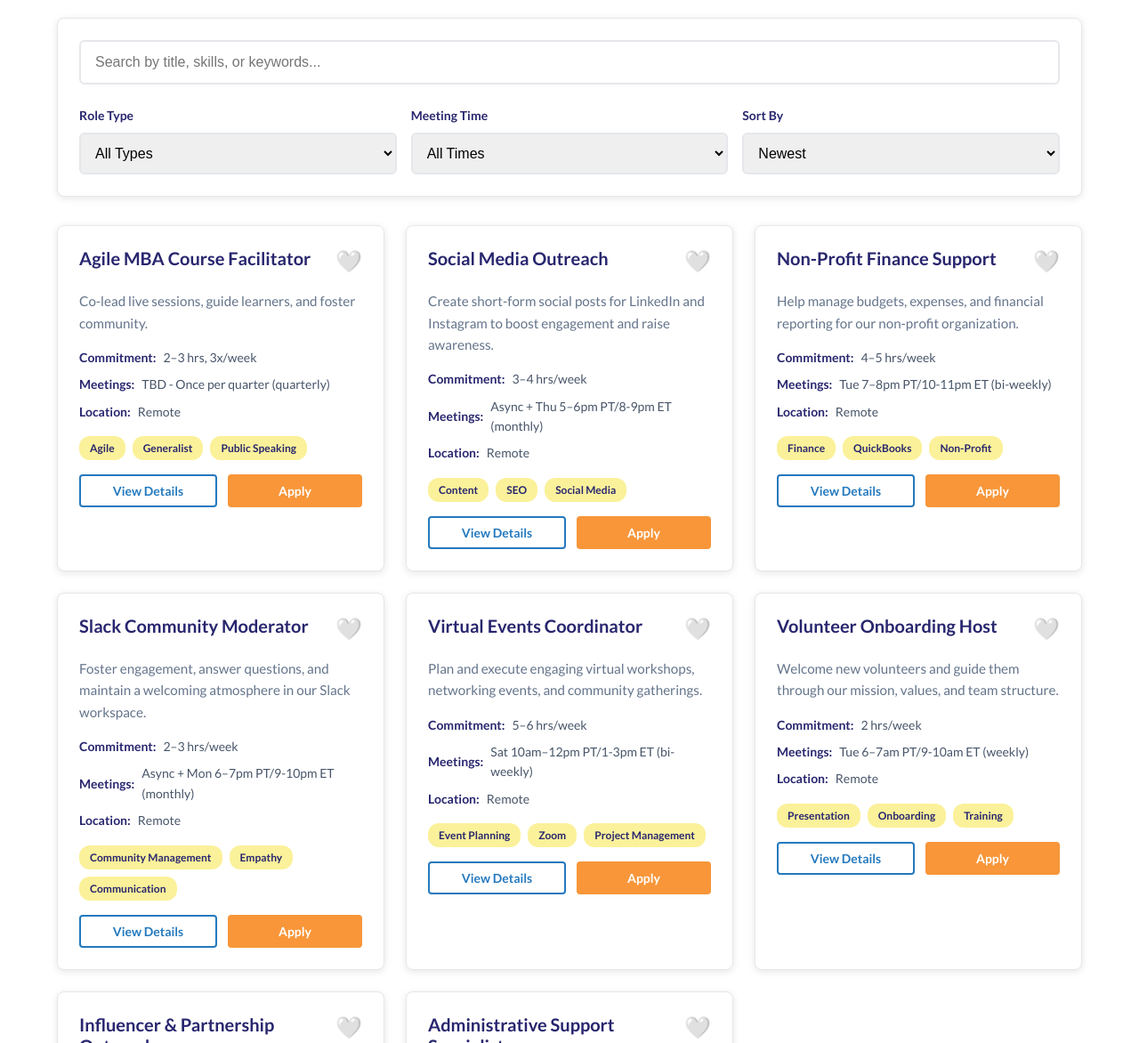
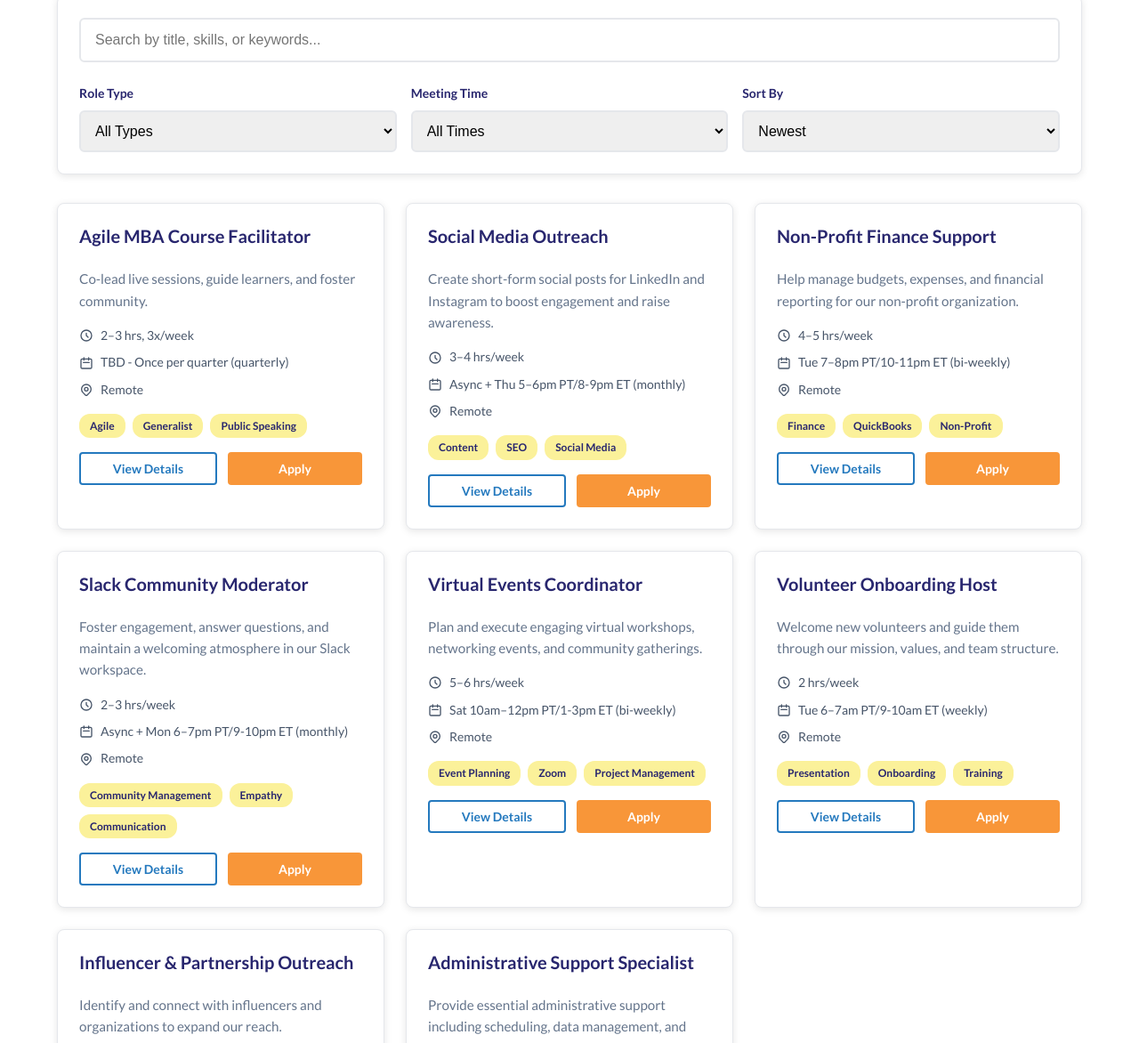
Before and after one commit to TrinitySpliced/tjhvol.github.io, a plain HTML site: page index.html in a window 1280 px wide. Shown: the part 957-2129 px from the top of the page at 89% size. Drawn offline with Linux system fonts and the light colour scheme.

Commit message:
Update index.html

```diff
--- a/index.html
+++ b/index.html
@@ -417,7 +417,8 @@
       flex: 1;
     }
 
-    .tjh-save-btn {
+    /* Removed save button styling */
+    /* .tjh-save-btn {
       background: none;
       border: none;
       cursor: pointer;
@@ -426,15 +427,15 @@
       transition: color 0.2s ease;
       padding: 0;
       margin-left: 0.5rem;
-    }
-
-    .tjh-save-btn.tjh-saved {
+    } */
+
+    /* .tjh-save-btn.tjh-saved {
       color: var(--tjh-orange);
-    }
-
-    .tjh-save-btn:hover {
+    } */
+
+    /* .tjh-save-btn:hover {
       color: var(--tjh-orange);
-    }
+    } */
 
     .tjh-role-card-short {
       color: #64748b;
@@ -455,6 +456,13 @@
       align-items: center;
       gap: 0.5rem;
       color: #475569;
+    }
+
+    /* Removed text labels, added icon styling */
+    .tjh-role-meta-icon {
+      width: 16px;
+      height: 16px;
+      flex-shrink: 0;
     }
 
     .tjh-role-meta-item strong {
@@ -999,7 +1007,7 @@
   <header class="tjh-main-header" role="banner">
     <div class="tjh-main-header-container">
       <a href="/" aria-label="The Job Hackers Homepage">
-        <img src="https://www.thejobhackers.org/wp-content/uploads/2020/09/cropped-thejobhackers-fb-0e2f76-300-pixels-transparent-100x100.png" alt="The Job Hackers logo" class="tjh-header-logo">
+        <img src="/images/design-mode/cropped-thejobhackers-fb-0e2f76-300-pixels-transparent-100x100.png" alt="The Job Hackers logo" class="tjh-header-logo">
       </a>
       <nav class="tjh-main-nav" aria-label="Main navigation">
         <a href="#tjh-roles">Roles</a>
@@ -1013,7 +1021,7 @@
   <!-- HERO SECTION -->
   <section class="tjh-hero" role="banner">
     <div class="tjh-hero-content">
-      <img src="https://www.thejobhackers.org/wp-content/uploads/2020/09/cropped-thejobhackers-fb-0e2f76-300-pixels-transparent-100x100.png" alt="The Job Hackers logo" class="tjh-logo">
+      <img src="/images/design-mode/cropped-thejobhackers-fb-0e2f76-300-pixels-transparent-100x100.png" alt="The Job Hackers logo" class="tjh-logo">
       <h1>Volunteer with The Job Hackers</h1>
       <p class="tjh-hero-subtext">Empower job seekers to transform their careers through agile coaching, community support, and professional development. Make a real impact.</p>
       <div class="tjh-hero-ctas">
@@ -1197,7 +1205,7 @@
   <!-- FOOTER -->
   <footer class="tjh-footer" role="contentinfo">
     <div class="tjh-footer-content">
-      <img src="https://www.thejobhackers.org/wp-content/uploads/2020/09/cropped-thejobhackers-fb-0e2f76-300-pixels-transparent-100x100.png" alt="The Job Hackers logo" class="tjh-footer-logo">
+      <img src="/images/design-mode/cropped-thejobhackers-fb-0e2f76-300-pixels-transparent-100x100.png" alt="The Job Hackers logo" class="tjh-footer-logo">
       <h3>The Job Hackers</h3>
       <div class="tjh-footer-contact">
         <p>Questions? Reach out at <a href="mailto:volunteer@thejobhackers.org">volunteer@thejobhackers.org</a></p>
@@ -1422,25 +1430,27 @@
         <article class="tjh-role-card" role="listitem">
           <div class="tjh-role-card-header">
             <h3>${role.title}</h3>
-            <button
-              class="tjh-save-btn ${TJH_savedRoles.includes(role.id) ? 'tjh-saved' : ''}"
-              onclick="TJH_toggleSave('${role.id}')"
-              aria-label="${TJH_savedRoles.includes(role.id) ? 'Remove from saved' : 'Save role'}"
-              aria-pressed="${TJH_savedRoles.includes(role.id)}"
-            >
-              ${TJH_savedRoles.includes(role.id) ? '❤️' : '🤍'}
-            </button>
           </div>
           <p class="tjh-role-card-short">${role.short}</p>
           <div class="tjh-role-meta">
             <div class="tjh-role-meta-item">
-              <strong>Commitment:</strong> ${role.commitment}
+              <svg class="tjh-role-meta-icon" fill="none" stroke="currentColor" viewBox="0 0 24 24" xmlns="http://www.w3.org/2000/svg" aria-hidden="true">
+                <path stroke-linecap="round" stroke-linejoin="round" stroke-width="2" d="M12 8v4l3 3m6-3a9 9 0 11-18 0 9 9 0 0118 0z"></path>
+              </svg>
+              <span>${role.commitment}</span>
             </div>
             <div class="tjh-role-meta-item">
-              <strong>Meetings:</strong> ${role.meeting}
+              <svg class="tjh-role-meta-icon" fill="none" stroke="currentColor" viewBox="0 0 24 24" xmlns="http://www.w3.org/2000/svg" aria-hidden="true">
+                <path stroke-linecap="round" stroke-linejoin="round" stroke-width="2" d="M8 7V3m8 4V3m-9 8h10M5 21h14a2 2 0 002-2V7a2 2 0 00-2-2H5a2 2 0 00-2 2v12a2 2 0 002 2z"></path>
+              </svg>
+              <span>${role.meeting}</span>
             </div>
             <div class="tjh-role-meta-item">
-              <strong>Location:</strong> ${role.location}
+              <svg class="tjh-role-meta-icon" fill="none" stroke="currentColor" viewBox="0 0 24 24" xmlns="http://www.w3.org/2000/svg" aria-hidden="true">
+                <path stroke-linecap="round" stroke-linejoin="round" stroke-width="2" d="M17.657 16.657L13.414 20.9a1.998 1.998 0 01-2.827 0l-4.244-4.243a8 8 0 1111.314 0z"></path>
+                <path stroke-linecap="round" stroke-linejoin="round" stroke-width="2" d="M15 11a3 3 0 11-6 0 3 3 0 016 0z"></path>
+              </svg>
+              <span>${role.location}</span>
             </div>
           </div>
           <div class="tjh-role-skills">
@@ -1598,19 +1608,6 @@
       button.textContent = isExpanded ? 'View Details' : 'Hide Details';
     }
 
-    // ========================================
-    // SAVE/UNSAVE ROLE
-    // ========================================
-    function TJH_toggleSave(roleId) {
-      const index = TJH_savedRoles.indexOf(roleId);
-      if (index > -1) {
-        TJH_savedRoles.splice(index, 1);
-      } else {
-        TJH_savedRoles.push(roleId);
-      }
-      localStorage.setItem('tjh_saved_roles', JSON.stringify(TJH_savedRoles));
-      TJH_renderRoles();
-    }
 
     // ========================================
     // MODAL
```
